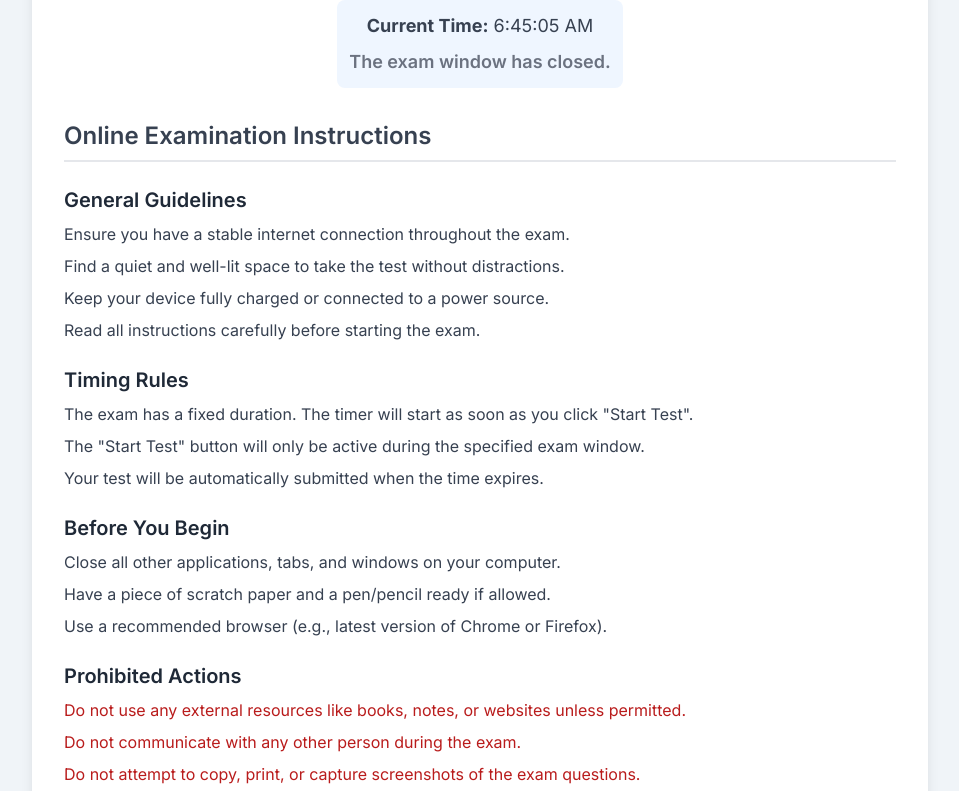
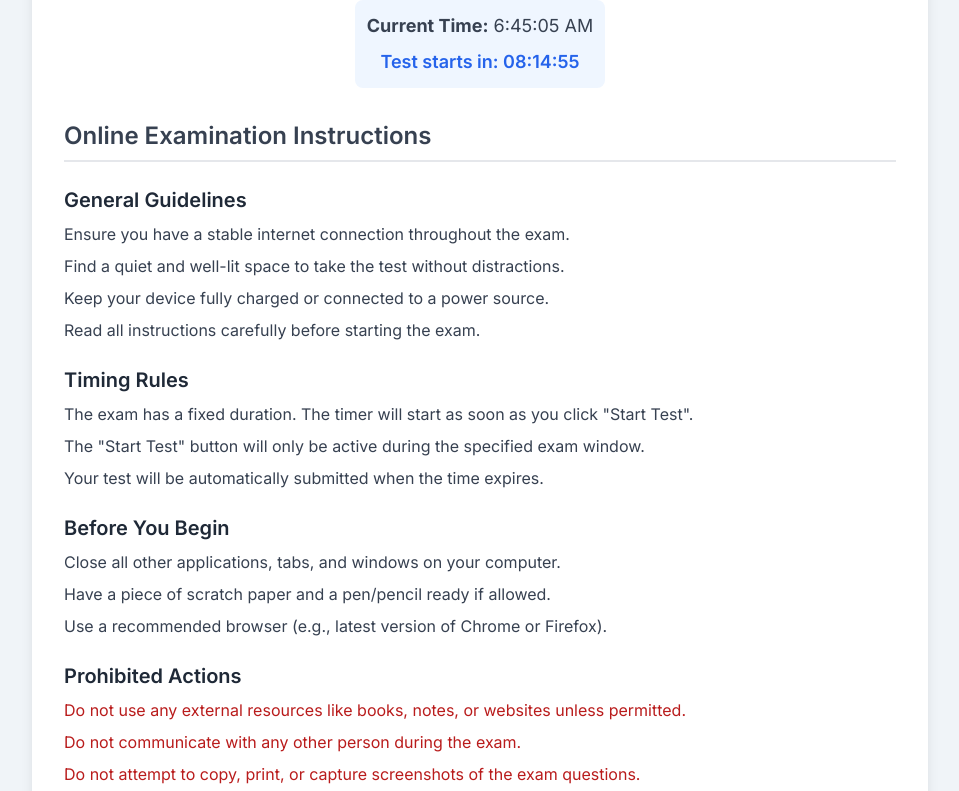
Before and after one commit to vidhyasaraswathy1-bit/examinationportal, a plain HTML site: page index.html in a window 1280 px wide. Shown: the part 120-911 px from the top of the page, without its empty margins (160-1119 px from the left). Drawn offline with nearby package versions, Linux system fonts and the light colour scheme.

Commit message:
Update index.html

```diff
--- a/index.html
+++ b/index.html
@@ -123,8 +123,8 @@
             // --- ADMIN CONFIGURATION ---
             // The admin can set the exam start and end times here.
             // Format: "YYYY-MM-DDTHH:MM:SS" (uses the user's local timezone)
-            const examStartTimeStr = "2025-10-11T17:00:00";
-            const examEndTimeStr = "2025-10-11T18:00:00";
+            const examStartTimeStr = "2025-10-12T15:00:00";
+            const examEndTimeStr = "2025-10-12T16:00:00";
             const examLink = "https://vidhyasaraswathy1-bit.github.io/onlineexam/";
             // --- END OF ADMIN CONFIGURATION ---
 
```
